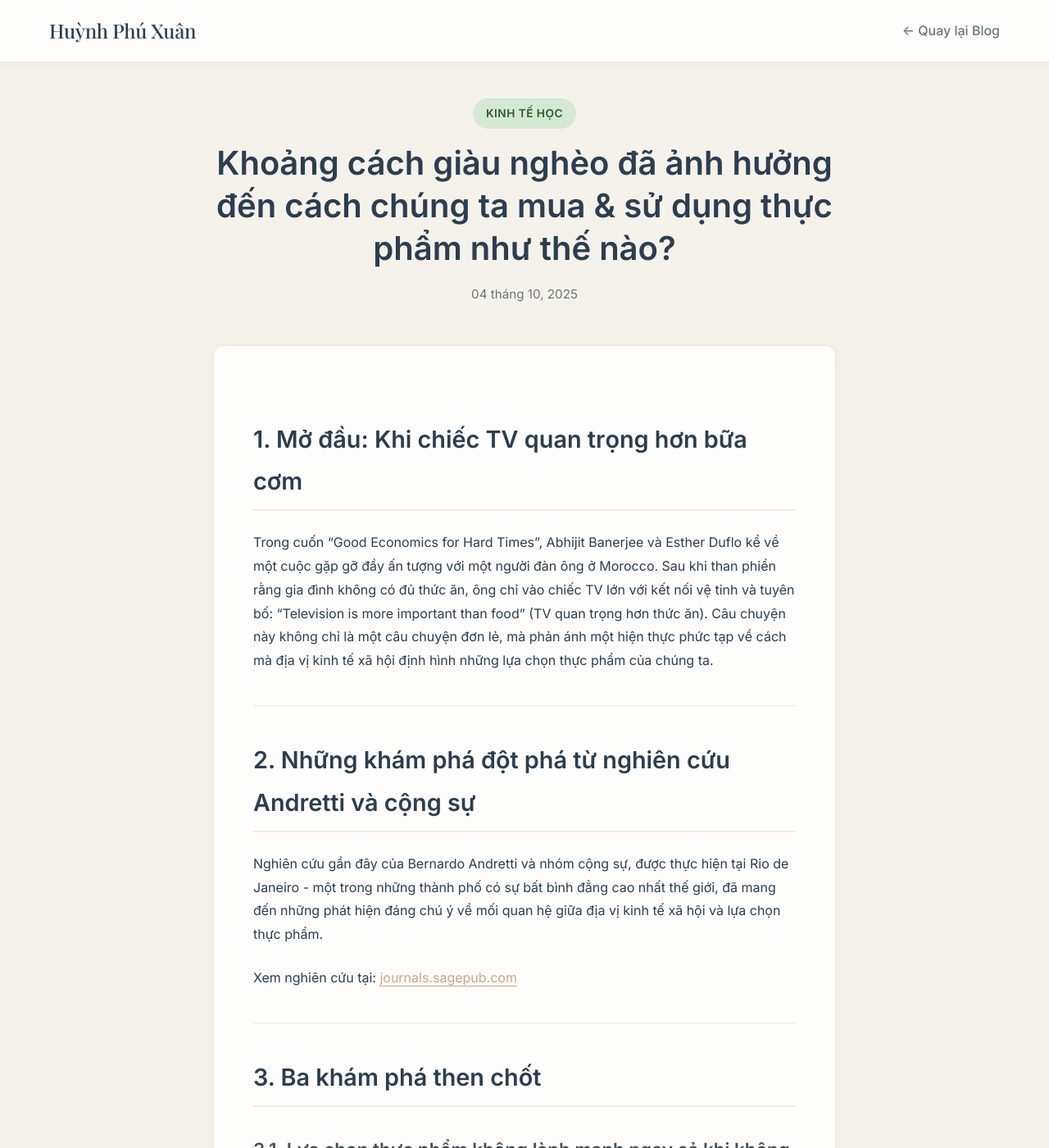
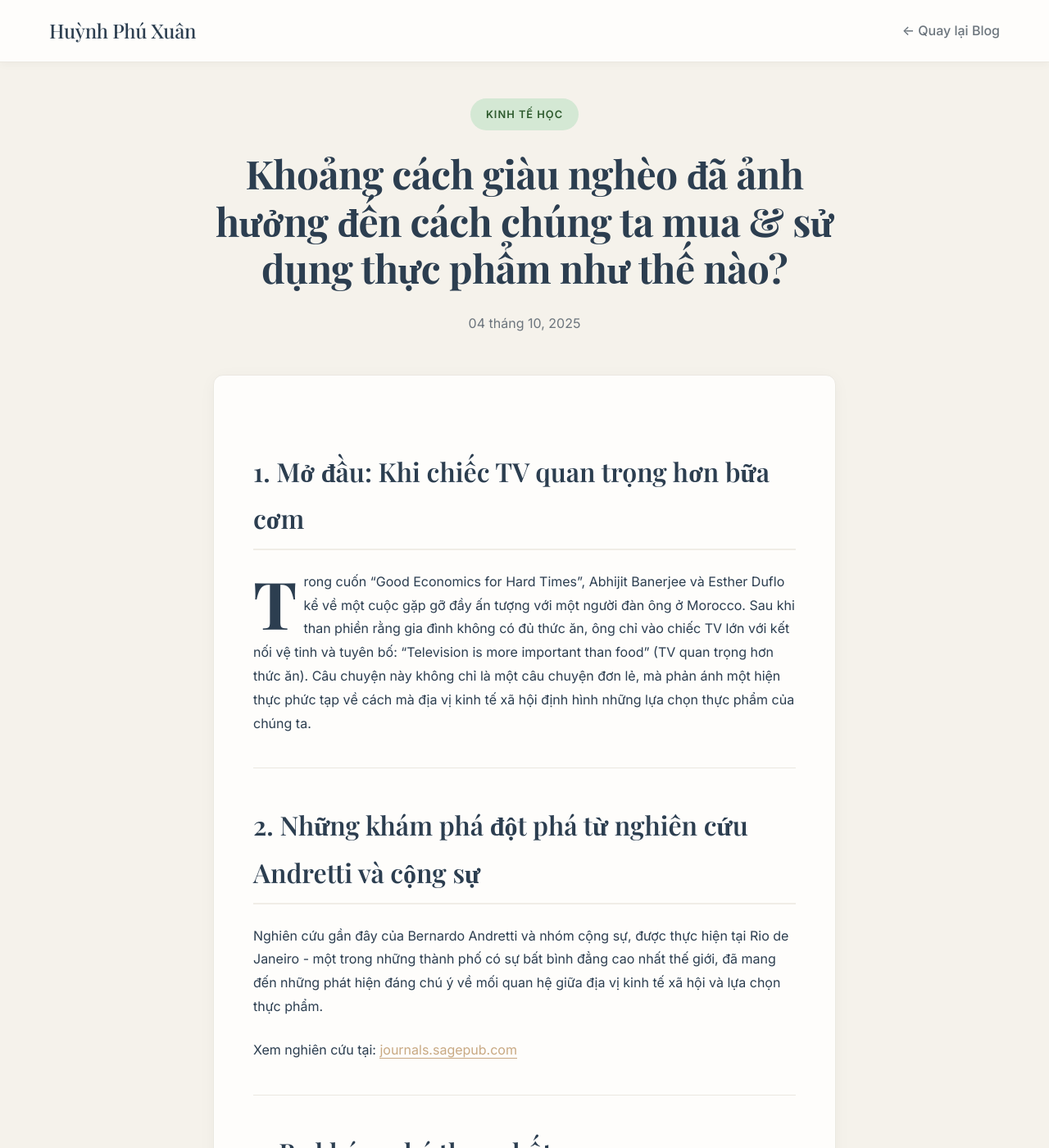
Before and after one commit to xuanhvl-learning/xuanhvl-learning.github.io, a Jekyll site: the page built from _posts/2025-10-04-khoang-cach-giau-ngheo.md, in a window 1280 px wide and 1400 px high. Shown: the whole window at 82% size. Built offline with Jekyll 4.4.1, drawn with Linux system fonts in a browser that asks for light colours; some of the changed text lies outside the part shown.

Commit message:
Update post.html

```diff
--- a/_layouts/post.html
+++ b/_layouts/post.html
@@ -7,7 +7,8 @@
     <link rel="preconnect" href="https://fonts.googleapis.com">
     <link rel="preconnect" href="https://fonts.gstatic.com" crossorigin>
     <link href="https://fonts.googleapis.com/css2?family=Inter:wght@300;400;500;600;700&display=swap" rel="stylesheet">
-    <link href="https://fonts.googleapis.com/css2?family=Playfair+Display:wght@400;500;600;700&display=swap" rel="stylesheet">
+    <link href="https://fonts.googleapis.com/css2?family=Playfair+Display:wght@400;500;600;700;800;900&display=swap" rel="stylesheet">
+    <link href="https://fonts.googleapis.com/css2?family=Crimson+Text:wght@400;600;700&display=swap" rel="stylesheet">
     <style>
         * {
             margin: 0;
@@ -79,13 +80,13 @@
 
         .blog-category {
             display: inline-block;
-            padding: 0.4rem 1rem;
-            border-radius: 20px;
-            font-size: 0.85rem;
-            margin-bottom: 1rem;
+            padding: 0.5rem 1.2rem;
+            border-radius: 25px;
+            font-size: 0.8rem;
+            margin-bottom: 1.5rem;
             font-weight: 600;
             text-transform: uppercase;
-            letter-spacing: 0.5px;
+            letter-spacing: 1px;
         }
 
         .category-economics { background: #d4e8d4; color: #2d5a2d; }
@@ -95,16 +96,18 @@
         .category-others { background: #e8e8e8; color: #5a5a5a; }
 
         .blog-title {
-            font-size: 2.5rem;
-            font-weight: 600;
+            font-family: 'Playfair Display', serif;
+            font-size: 3rem;
+            font-weight: 700;
             color: #2c3e50;
-            margin-bottom: 1rem;
-            line-height: 1.3;
+            margin-bottom: 1.5rem;
+            line-height: 1.2;
+            letter-spacing: -0.5px;
         }
 
         .blog-meta {
             color: #6c757d;
-            font-size: 0.95rem;
+            font-size: 1rem;
         }
 
         .blog-content {
@@ -115,8 +118,20 @@
             border: 1px solid #ebe8e1;
         }
 
+        /* Drop Cap - Chữ cái đầu to */
+        .blog-content > p:first-of-type::first-letter {
+            font-family: 'Playfair Display', serif;
+            font-size: 5rem;
+            font-weight: 700;
+            line-height: 0.8;
+            float: left;
+            margin: 0.1em 0.1em 0 0;
+            color: #2c3e50;
+        }
+
         .blog-content h2 {
-            font-size: 1.8rem;
+            font-family: 'Playfair Display', serif;
+            font-size: 2rem;
             color: #2c3e50;
             margin: 2.5rem 0 1.5rem;
             font-weight: 600;
@@ -125,7 +140,8 @@
         }
 
         .blog-content h3 {
-            font-size: 1.4rem;
+            font-family: 'Crimson Text', serif;
+            font-size: 1.5rem;
             color: #495057;
             margin: 2rem 0 1rem;
             font-weight: 600;
@@ -164,13 +180,67 @@
             margin: 2.5rem 0;
         }
 
+        /* Footer với Share Buttons */
         .blog-footer {
             margin-top: 3rem;
             padding-top: 2rem;
             border-top: 1px solid #ebe8e1;
             text-align: center;
+        }
+
+        .share-title {
+            font-family: 'Playfair Display', serif;
+            font-size: 1.5rem;
+            font-weight: 600;
+            color: #2c3e50;
+            margin-bottom: 1.5rem;
+        }
+
+        .share-buttons {
+            display: flex;
+            justify-content: center;
+            gap: 1rem;
+            margin-bottom: 2rem;
+        }
+
+        .share-btn {
+            padding: 0.8rem 2rem;
+            border-radius: 50px;
+            text-decoration: none;
+            font-weight: 600;
+            font-size: 1rem;
+            transition: all 0.3s ease;
+            display: inline-flex;
+            align-items: center;
+            gap: 0.5rem;
+        }
+
+        .share-btn-facebook {
+            background: #1877f2;
+            color: white;
+        }
+
+        .share-btn-facebook:hover {
+            background: #0d65d9;
+            transform: translateY(-2px);
+            box-shadow: 0 4px 12px rgba(24, 119, 242, 0.4);
+        }
+
+        .share-btn-linkedin {
+            background: #0a66c2;
+            color: white;
+        }
+
+        .share-btn-linkedin:hover {
+            background: #004182;
+            transform: translateY(-2px);
+            box-shadow: 0 4px 12px rgba(10, 102, 194, 0.4);
+        }
+
+        .blog-footer-note {
             color: #6c757d;
             font-style: italic;
+            margin-top: 1.5rem;
         }
 
         @media (max-width: 768px) {
@@ -182,12 +252,26 @@
                 padding: 2rem 1.5rem;
             }
 
+            .blog-content > p:first-of-type::first-letter {
+                font-size: 3.5rem;
+            }
+
             .blog-content h2 {
                 font-size: 1.5rem;
             }
 
             .blog-content h3 {
                 font-size: 1.2rem;
+            }
+
+            .share-buttons {
+                flex-direction: column;
+                align-items: center;
+            }
+
+            .share-btn {
+                width: 100%;
+                max-width: 300px;
             }
         }
     </style>
@@ -203,11 +287,11 @@
     <article class="blog-post">
         <header class="blog-header">
             <span class="blog-category category-{{ page.category }}">
-                {% if page.category == 'economics' %}Kinh tế học
-                {% elsif page.category == 'psychology' %}Tâm lý học
-                {% elsif page.category == 'religion' %}Tôn giáo
-                {% elsif page.category == 'science-tech' %}Khoa học Công nghệ
-                {% else %}Khác
+                {% if page.category == 'economics' %}KINH TẾ HỌC
+                {% elsif page.category == 'psychology' %}TÂM LÝ HỌC
+                {% elsif page.category == 'religion' %}TÔN GIÁO
+                {% elsif page.category == 'science-tech' %}KHOA HỌC CÔNG NGHỆ
+                {% else %}KHÁC
                 {% endif %}
             </span>
             <h1 class="blog-title">{{ page.title }}</h1>
@@ -216,11 +300,26 @@
 
         <div class="blog-content">
             {{ content }}
+        </div>
 
-            <div class="blog-footer">
-                <p>Cảm ơn bạn đã đọc!</p>
+        <footer class="blog-footer">
+            <h3 class="share-title">Chia sẻ bài viết</h3>
+
+            <div class="share-buttons">
+                <a href="https://www.facebook.com/sharer/sharer.php?u={{ site.url }}{{ page.url }}"
+                   target="_blank"
+                   class="share-btn share-btn-facebook">
+                    Facebook
+                </a>
+                <a href="https://www.linkedin.com/sharing/share-offsite/?url={{ site.url }}{{ page.url }}"
+                   target="_blank"
+                   class="share-btn share-btn-linkedin">
+                    LinkedIn
+                </a>
             </div>
-        </div>
+
+            <p class="blog-footer-note">Cảm ơn bạn đã đọc!</p>
+        </footer>
     </article>
 </body>
 </html>
```
